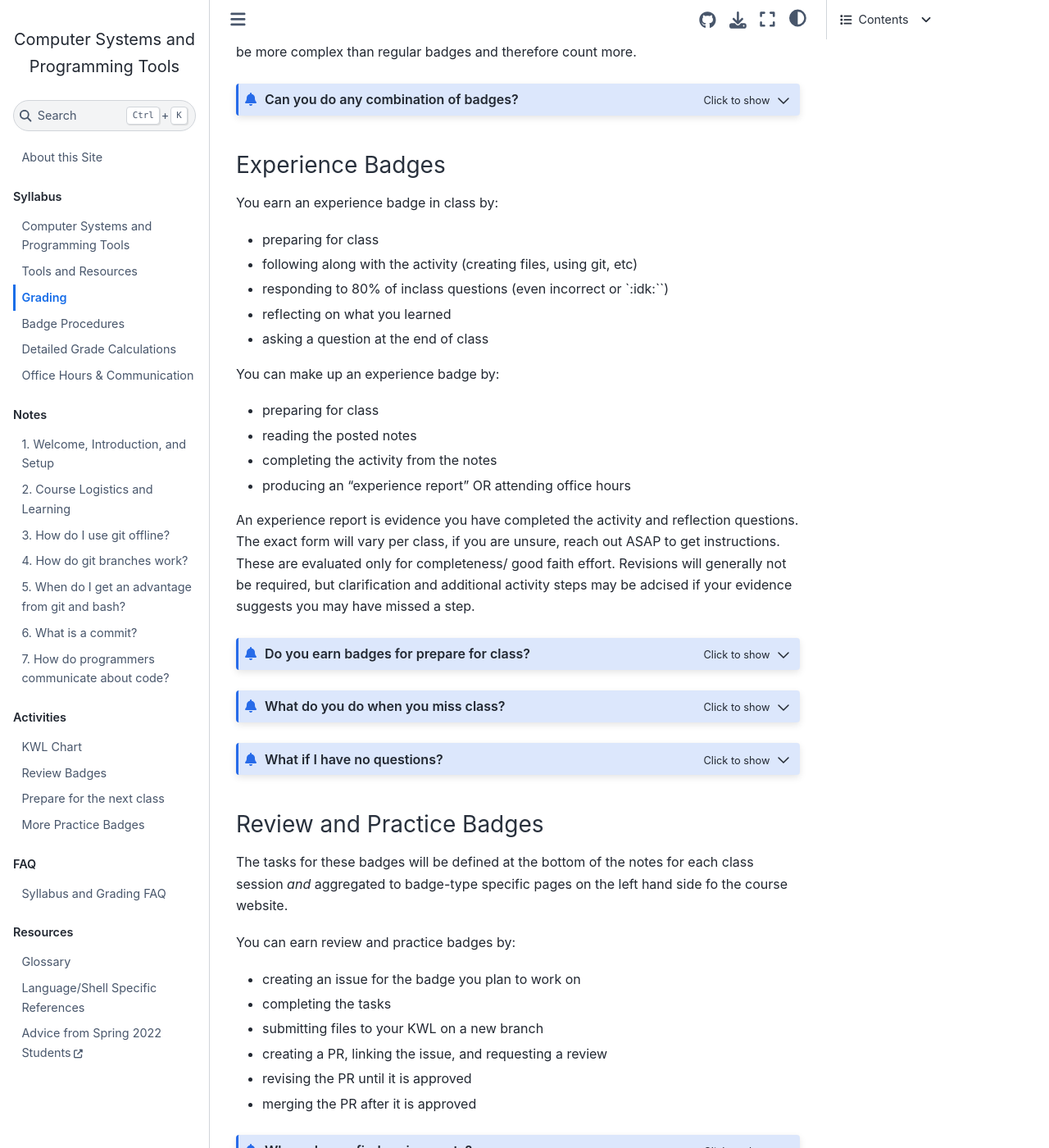
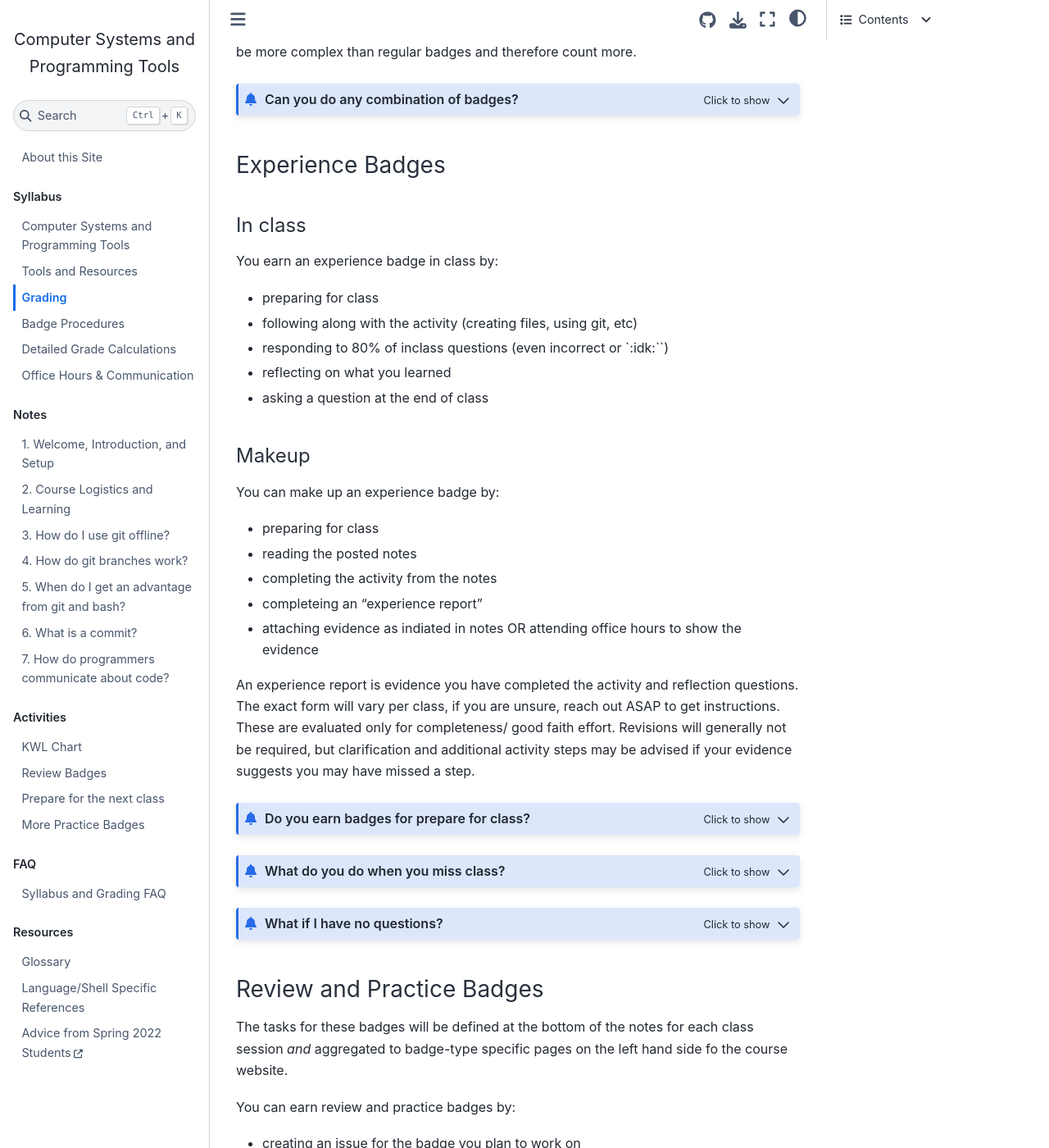
Before and after one commit to introcompsys/fall2023, a Jupyter Book: the page built from syllabus/grading.md, in a window 1280 px wide and 1400 px high, scrolled down 4699 px. Shown: the whole window at 82% size. Built offline with Jupyter Book 1.0.4 settings and Sphinx 7.4.7 and the Sphinx Book theme 1.1.4, drawn with Linux system fonts in a browser that asks for light colours; pages that are not in the unit, such as notebooks, are missing from menus.

Commit message:
minor procedural update for makeup

````diff
--- a/syllabus/grading.md
+++ b/syllabus/grading.md
@@ -159,6 +159,8 @@ No, you cannot earn practice and review for the same date.
 
 ### Experience Badges
 
+(expinclass)=
+#### In class
 You earn an experience badge in class by:
 - preparing for class
 - following along with the activity (creating files, using git, etc)
@@ -166,13 +168,17 @@ You earn an experience badge in class by:
 - reflecting on what you learned
 - asking a question at the end of class
 
+(expmakeup)=
+#### Makeup
+
 You can make up an experience badge by:
 - preparing for class
 - reading the posted notes
 - completing the activity from the notes
-- producing an "experience report" OR attending office hours
+- completeing an "experience report"
+- attaching evidence as indiated in notes OR attending office hours to show the evidence
 
-An experience report is evidence you have completed the activity and reflection questions. The exact form will vary per class, if you are unsure, reach out ASAP to get instructions. These are evaluated only for completeness/ good faith effort.  Revisions will generally not be required, but clarification and additional activity steps may be adcised if your evidence suggests you may have missed a step.
+An experience report is evidence you have completed the activity and reflection questions. The exact form will vary per class, if you are unsure, reach out ASAP to get instructions. These are evaluated only for completeness/ good faith effort.  Revisions will generally not be required, but clarification and additional activity steps may be advised if your evidence suggests you may have missed a step.
 
 ```{admonition} Do you earn badges for prepare for class?
 :class: checkin, dropdown
````
